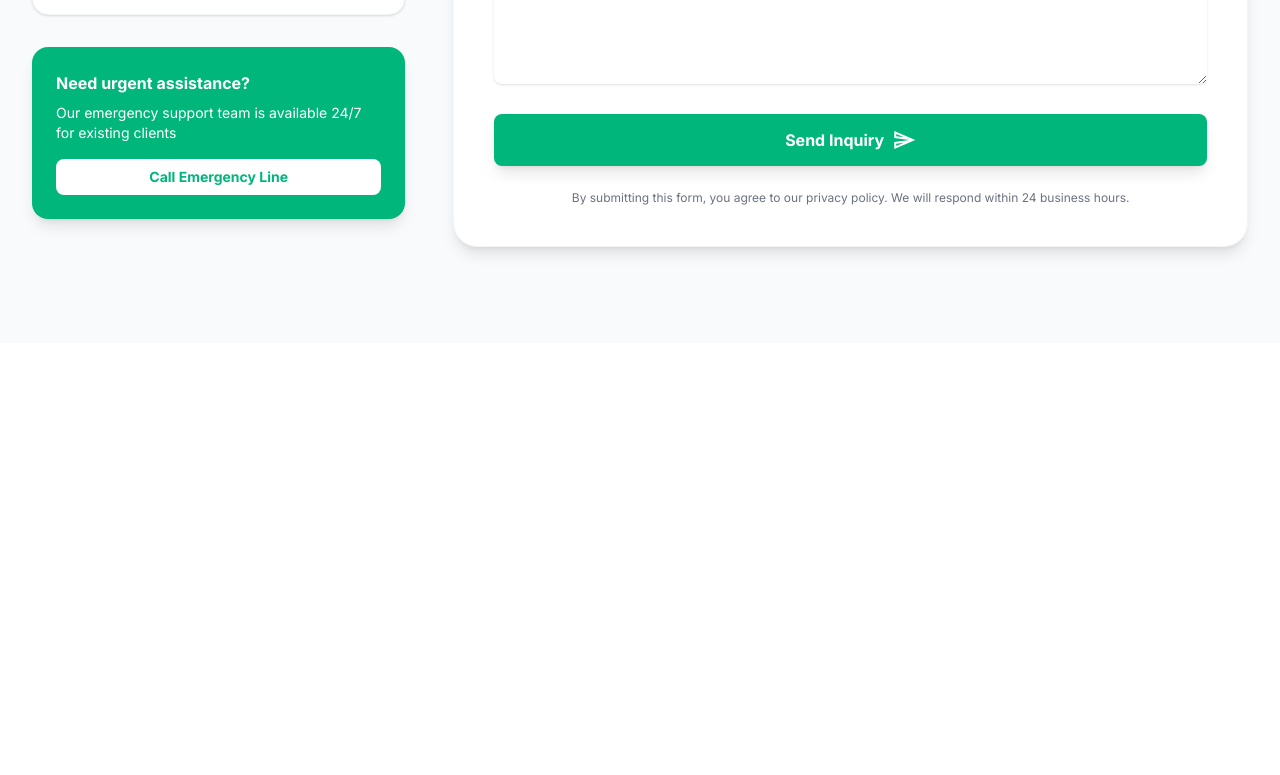
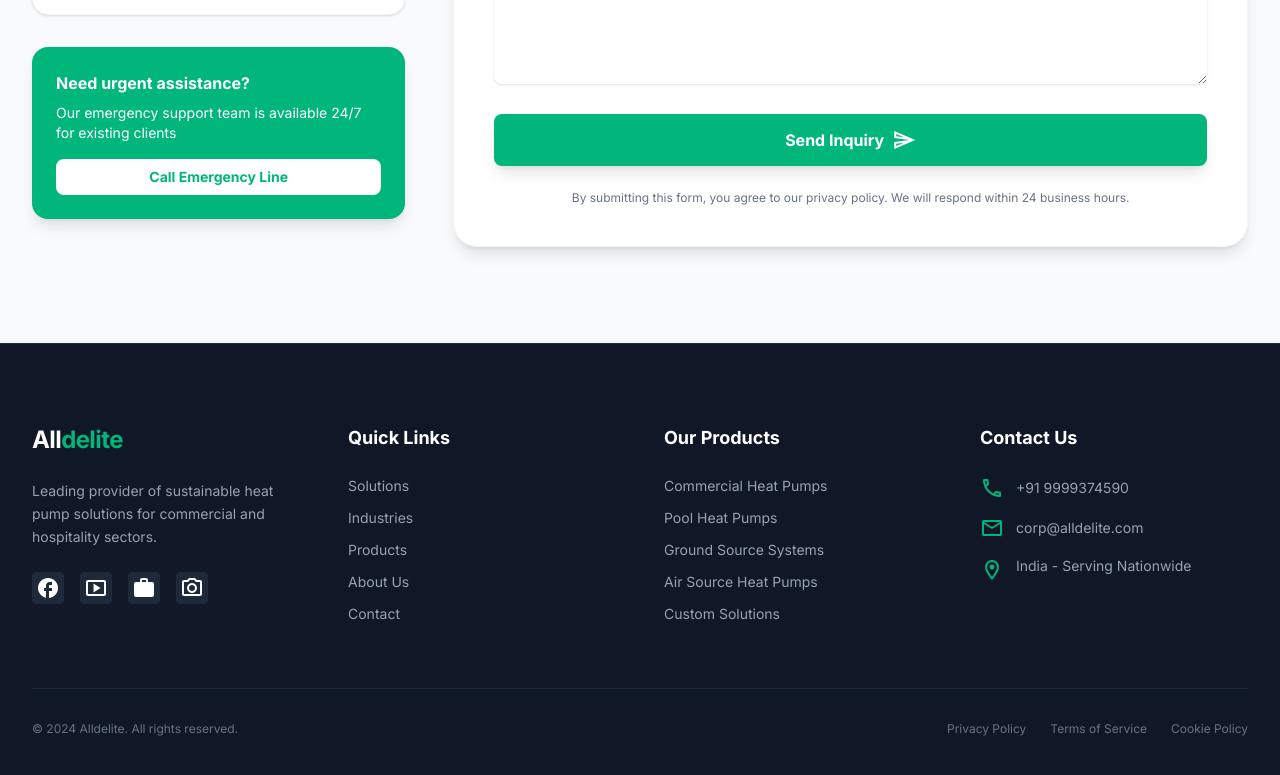
Before and after one commit to scaleoxperts/alldelite, a Next.js app: page / in a window 1280 px wide. Shown: the part 6857-7632 px from the top of the page. Before the commit the page ends 7200 px from the top, so only its background shows below. Built offline with nearby package versions, Linux system fonts and the light colour scheme.

Commit message:
add: footer

```diff
--- a/app/page.tsx
+++ b/app/page.tsx
@@ -1,3 +1,4 @@
+import Footer from "@/components/layout/Footer";
 import Navbar from "@/components/layout/Navbar";
 import TopBar from "@/components/layout/TopBar";
 import CaseStudiesSection from "@/components/sections/CaseStudiesSection";
@@ -23,6 +24,7 @@ export default function Home() {
         <CaseStudiesSection />
         <WhyUsSection />
         <ContactSection />
+        <Footer />
       </main>
     </>
   );
--- /dev/null
+++ b/components/layout/Footer.tsx
@@ -0,0 +1,107 @@
+import {
+  FOOTER_PRODUCTS,
+  FOOTER_QUICK_LINKS,
+  SITE_CONFIG,
+} from "@/lib/constants";
+
+export default function Footer() {
+  return (
+    <footer className="border-t border-gray-800 bg-gray-900 pt-20 pb-10 text-white">
+      <div className="mx-auto max-w-7xl px-4 sm:px-6 lg:px-8">
+        <div className="mb-16 grid gap-12 md:grid-cols-2 lg:grid-cols-4">
+          <div>
+            <span className="mb-6 block text-2xl font-bold tracking-tight text-white">
+              All<span className="text-(--color-primary)">delite</span>
+            </span>
+            <p className="mb-6 text-sm leading-relaxed text-gray-400">
+              Leading provider of sustainable heat pump solutions for commercial
+              and hospitality sectors.
+            </p>
+            <div className="flex space-x-4">
+              {["facebook", "smart_display", "work", "camera_alt"].map(
+                (icon) => (
+                  <a
+                    key={icon}
+                    className="flex h-8 w-8 items-center justify-center rounded bg-gray-800 transition hover:bg-(--color-primary)"
+                    href="#"
+                  >
+                    <span className="material-icons-outlined text-sm">
+                      {icon}
+                    </span>
+                  </a>
+                )
+              )}
+            </div>
+          </div>
+          <div>
+            <h4 className="mb-6 text-lg font-bold">Quick Links</h4>
+            <ul className="space-y-3 text-sm text-gray-400">
+              {FOOTER_QUICK_LINKS.map((link) => (
+                <li key={link}>
+                  <a
+                    className="transition hover:text-(--color-primary)"
+                    href="#"
+                  >
+                    {link}
+                  </a>
+                </li>
+              ))}
+            </ul>
+          </div>
+          <div>
+            <h4 className="mb-6 text-lg font-bold">Our Products</h4>
+            <ul className="space-y-3 text-sm text-gray-400">
+              {FOOTER_PRODUCTS.map((product) => (
+                <li key={product}>
+                  <a
+                    className="transition hover:text-(--color-primary)"
+                    href="#"
+                  >
+                    {product}
+                  </a>
+                </li>
+              ))}
+            </ul>
+          </div>
+          <div>
+            <h4 className="mb-6 text-lg font-bold">Contact Us</h4>
+            <ul className="space-y-4 text-sm text-gray-400">
+              <li className="flex items-center">
+                <span className="material-icons-outlined mr-3 text-base text-(--color-primary)">
+                  phone
+                </span>
+                {SITE_CONFIG.phone}
+              </li>
+              <li className="flex items-center">
+                <span className="material-icons-outlined mr-3 text-base text-(--color-primary)">
+                  email
+                </span>
+                {SITE_CONFIG.email}
+              </li>
+              <li className="flex items-start">
+                <span className="material-icons-outlined mt-0.5 mr-3 text-base text-(--color-primary)">
+                  location_on
+                </span>
+                India - Serving Nationwide
+              </li>
+            </ul>
+          </div>
+        </div>
+        <div className="flex flex-col items-center justify-between border-t border-gray-800 pt-8 text-xs text-gray-500 md:flex-row">
+          <p>© 2024 Alldelite. All rights reserved.</p>
+          <div className="mt-4 flex space-x-6 md:mt-0">
+            <a className="transition hover:text-white" href="#">
+              Privacy Policy
+            </a>
+            <a className="transition hover:text-white" href="#">
+              Terms of Service
+            </a>
+            <a className="transition hover:text-white" href="#">
+              Cookie Policy
+            </a>
+          </div>
+        </div>
+      </div>
+    </footer>
+  );
+}
```
